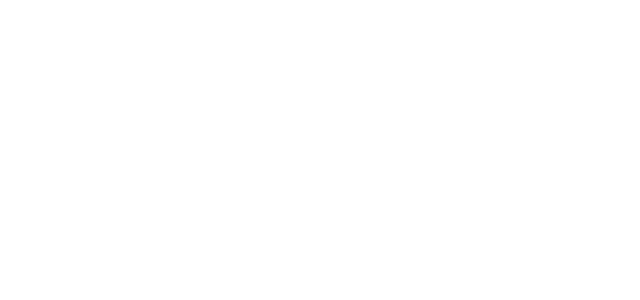
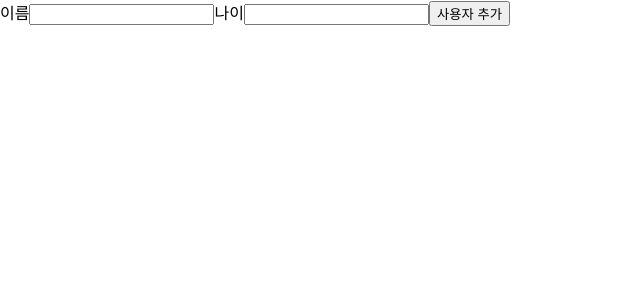
Before and after one commit to h0ngwon/react-practice-app, a React (Create React App) app: page / in a window 1280 px wide. Shown: the top 300 px of the page, without its empty margins (0-640 px from the left). Built offline with nearby package versions, Linux system fonts and the light colour scheme.

Commit message:
Feat : 사용자 추가 기능

```diff
--- a/src/App.js
+++ b/src/App.js
@@ -1,10 +1,10 @@
 import React from 'react';
-
+import AddUser from './components/Users/AddUser';
 
 function App() {
   return (
     <div>
-
+      <AddUser/>
     </div>
   );
 }
--- /dev/null
+++ b/src/components/Users/AddUser.js
@@ -0,0 +1,21 @@
+import React from 'react';
+
+const AddUser = (props) => {
+    const addUserHandler = (event) => {
+        event.preventDefault();
+
+    }
+	return (
+		<div>
+			<form onSubmit={addUserHandler}>
+				<label htmlFor='username'>이름</label>
+				<input id='username' type='text' />
+                <label htmlFor='age'>나이</label>
+				<input id='age' type='number' />
+                <button type='submit'>사용자 추가</button>
+			</form>
+		</div>
+	);
+};
+
+export default AddUser;
```
